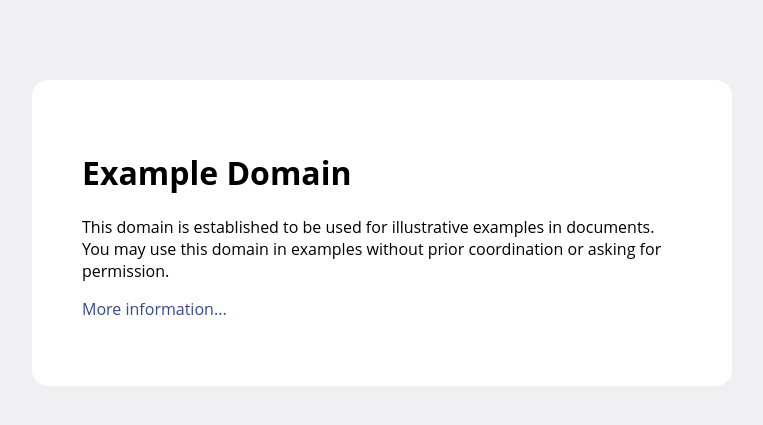
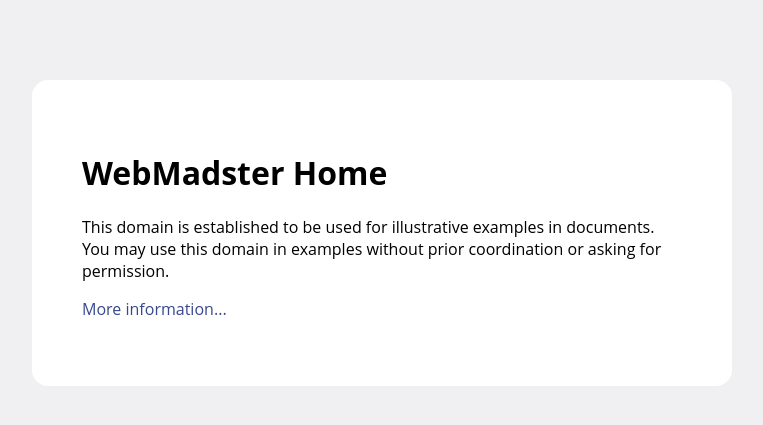
Before and after one commit to webmadster/webmadster.github.io, a Jekyll site: the page index.html, which Jekyll copies as it is, in a window 1280 px wide. Shown: the top 425 px of the page, without its empty margins (258-1021 px from the left). Built offline with Jekyll 4.4.1, drawn with Linux system fonts in a browser that asks for light colours.

Commit message:
Update index.html

```diff
--- a/index.html
+++ b/index.html
@@ -41,7 +41,7 @@
 
 <body>
 <div>
-    <h1>Example Domain</h1>
+    <h1>WebMadster Home</h1>
     <p>This domain is established to be used for illustrative examples in documents. You may use this
     domain in examples without prior coordination or asking for permission.</p>
     <p><a href="http://www.iana.org/domains/example">More information...</a></p>
```
